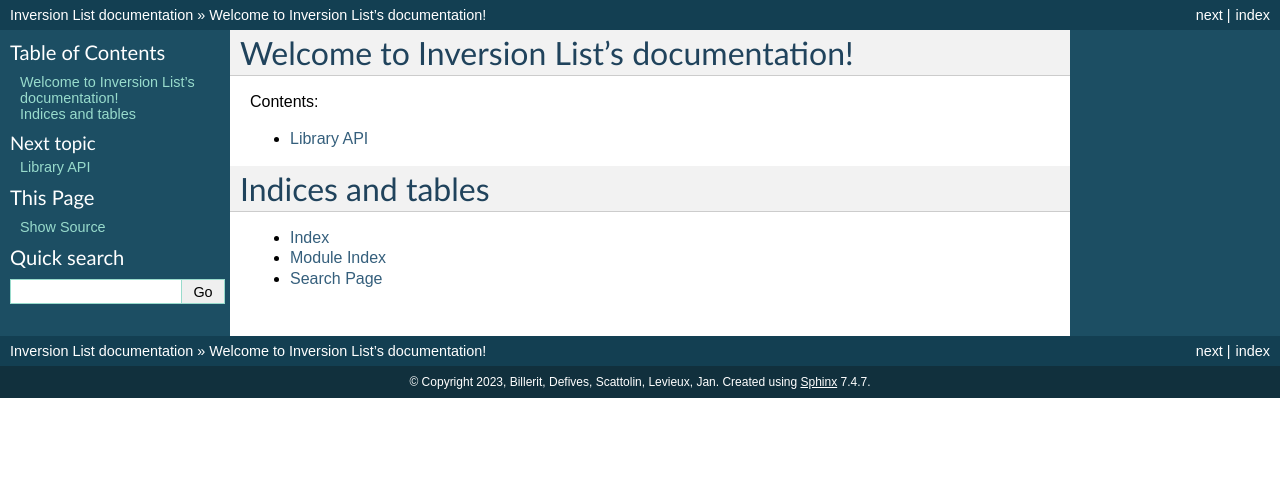
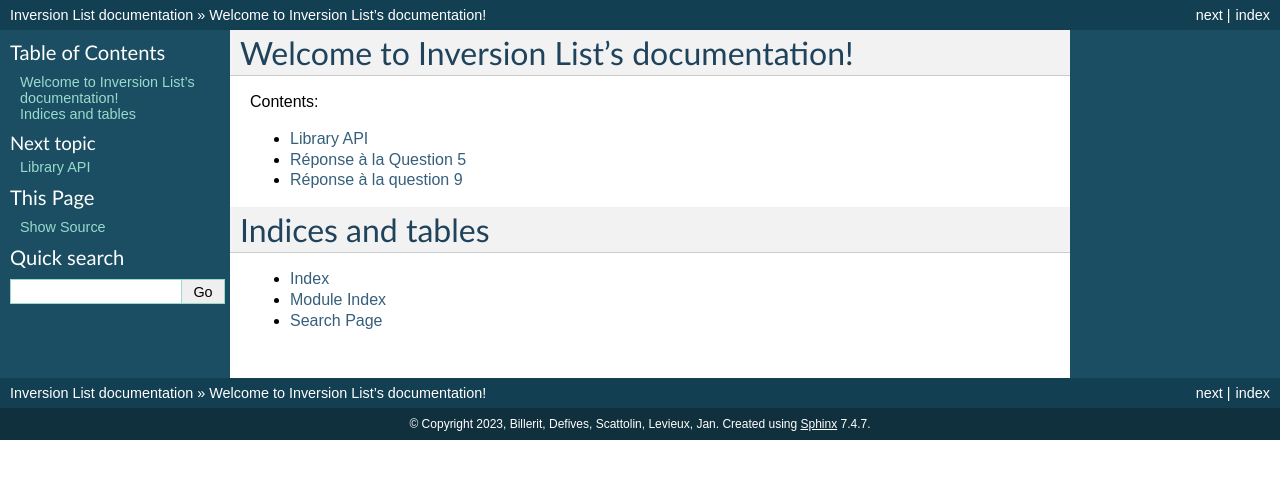
Before and after one commit to SolexTitanium/InversionList_C, a Sphinx documentation site: the page built from docs/index.rst, in a window 1280 px wide. Shown: the top 479 px of the page. Built offline with Sphinx 7.4.7, drawn with Linux system fonts in a browser that asks for light colours.

Commit message:
Prepare to answer to the teacher questions

```diff
--- /dev/null
+++ b/docs/answers/root.rst
@@ -0,0 +1,11 @@
+===========
+Réponse à la Question 5
+===========
+
+Écrivez la réponse ici.
+
+===========
+Réponse à la question 9
+===========
+
+Écrivez la réponse ici.
--- a/docs/index.rst
+++ b/docs/index.rst
@@ -11,6 +11,7 @@ Welcome to Inversion List's documentation!
    :caption: Contents:
 
    api/library_root
+   answers/root
 
 Indices and tables
 ==================
```
